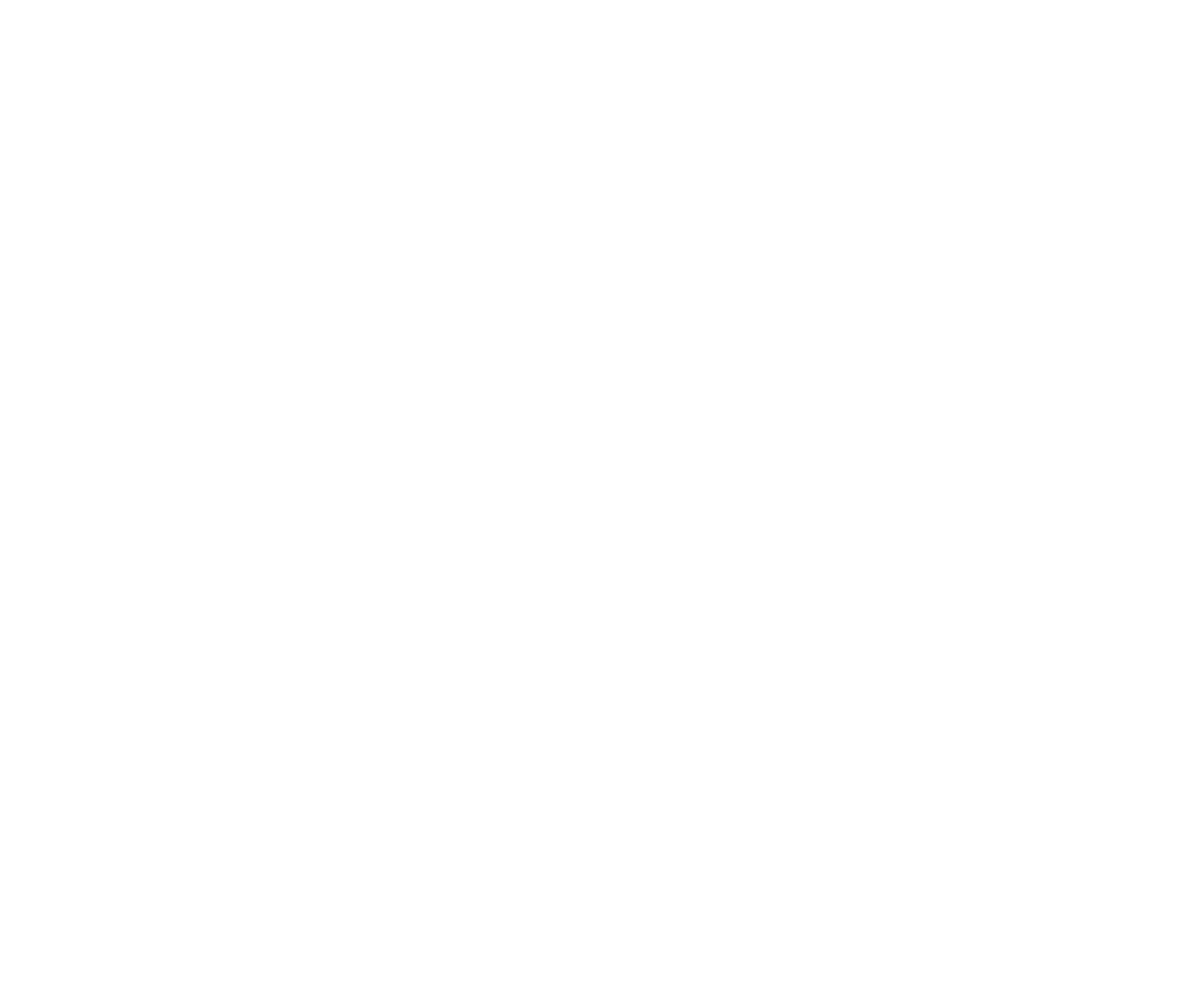
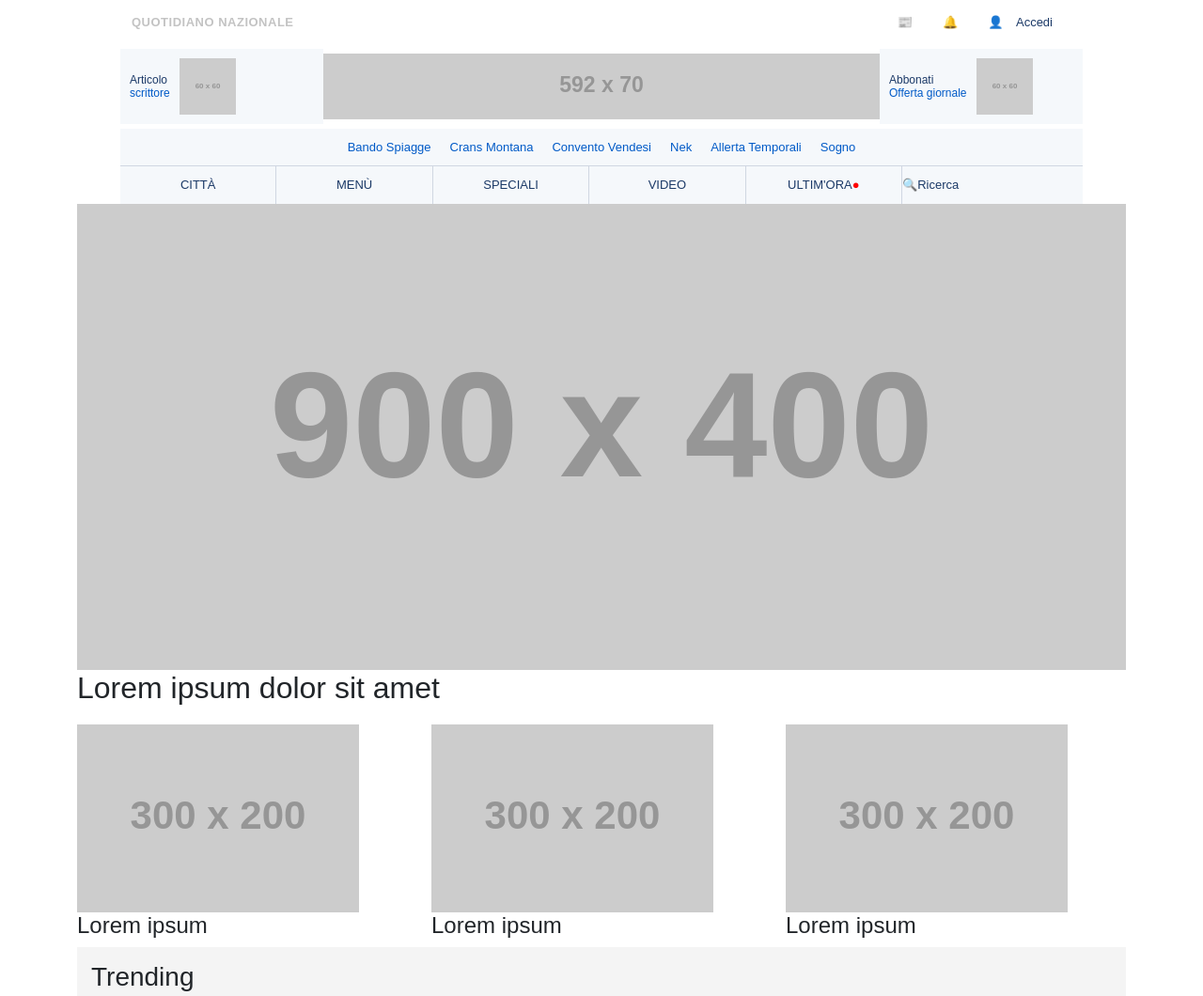
Before and after one commit to micolse/ProgPPM_Serri, a website: page index.html in a window 1280 px wide. Shown: the top 1060 px of the page at 94% size. Before the commit the page ends 800 px from the top, so only its background shows below. Drawn offline with nearby package versions, Linux system fonts and the light colour scheme; placeholder pictures from the web are drawn by us.

Commit message:
outline di header, navbar, sticky header, top bar

```diff
--- /dev/null
+++ b/css/style.css
@@ -0,0 +1,263 @@
+body {
+  margin: 0;
+  font-family: Arial, sans-serif;
+}
+
+.layout-container {
+  max-width: 1024px;
+  margin: 0 auto;
+}
+
+/* TOP BAR 40px */
+.top-bar {
+  height: 47px;
+  background: white;
+  font-size: 13px;
+}
+
+.top-bar-inner {
+  max-width: 1024px;
+  margin: 0 auto;
+
+  display: flex;
+  justify-content: space-between;
+  align-items: center;
+
+  padding: 0 12px;
+}
+
+.top-left {
+  color: #c3c3c3;
+  font-weight: 600;
+  letter-spacing: 0.5px;
+  line-height: 47px;
+}
+
+.top-right {
+  display: flex;
+  align-items: center;
+  gap: 12px;
+  color: #1b3967;
+  line-height: 47px;
+}
+
+.top-right span,
+.top-right .login {
+  position: relative;
+  padding: 0 10px;
+}
+
+/* linee tra elementi */
+.top-right span:nth-child(1)::after,
+.top-right span:nth-child(2)::after {
+  content: "";
+  position: absolute;
+  right: 0;
+  top: 20%;
+  height: 60%;
+  width: 1px;
+  background: white;
+}
+
+/* HEADER PRINCIPALE 90px */
+.header-main {
+  height: 90px;
+  display: flex;
+  align-items: center;
+  background: white;
+}
+
+.header-grid {
+  display: grid;
+  grid-template-columns: 1fr 2fr 1fr;
+  align-items: center;
+  width: 100%;
+}
+
+/* SINISTRA + DESTRA (contenuti doppi) */
+.manchette {
+  display: flex;
+  align-items: center;
+  gap: 10px;
+  background: #f5f8fb;
+  padding: 10px;
+}
+
+.manchette img {
+  width: 60px;
+  height: 60px;
+  object-fit: cover;
+}
+
+.manchette-text h5 {
+  margin: 0;
+  font-size: 12px;
+  line-height: 14px;
+  color: #1b3967;
+}
+
+.manchette-text p {
+  margin: 0;
+  font-size: 12px;
+  line-height: 14px;
+  color: #005ac7;
+}
+
+.tag {
+  font-size: 12px;
+  color: gray;
+}
+
+/* CENTRO */
+.header-center {
+  display: flex;
+  justify-content: center;
+}
+
+/*trending topics*/
+.trending-topics {
+  height: 40px;
+  background: #f5f8fb;
+  display: flex;
+  align-items: center;
+  gap: 20px;
+  font-size: 13px;
+  justify-content: center;
+  border-bottom: 1px solid #d0d7e2;
+}
+
+.trending-topics span {
+  color: #005ac7;
+  cursor: pointer;
+  white-space: nowrap;
+}
+
+/*navbar*/
+
+.nav-bar {
+  height: 40px;
+  display: flex;
+  align-items: stretch;
+  background: #f5f8fb;
+}
+
+/* parte sinistra (5 voci) */
+.nav-left {
+  display: flex;
+  flex: 1;
+}
+.nav-left > div {
+  flex: 1;
+  text-align: center;
+  font-size: 13px;
+  color: #1b3967;
+  cursor: pointer;
+  border-right: 1px solid #d0d7e2;
+  display: flex;
+  align-items: center;
+  justify-content: center;
+}
+
+/* search fissa */
+.nav-right {
+  width: 192px;
+  padding-right: 10px;
+  font-size: 13px;
+  color: #1b3967;
+  display: flex;
+  align-items: center;
+  justify-content: flex-start;
+}
+
+/**/
+
+.sticky-header {
+  position: fixed;
+  top: 0;
+  width: 100%;
+  height: 85px;
+  background: white;
+  z-index: 1000;
+
+  transform: translateY(-100%);
+  transition: transform 0.3s ease;
+  pointer-events: none;
+
+  align-items: center;
+  border-bottom: 1px solid #ddd;
+}
+.sticky-header.show {
+  transform: translateY(0);
+  pointer-events: auto;
+}
+
+.sticky-grid {
+  display: grid;
+  grid-template-columns: 1fr 1fr 1fr;
+  align-items: center;
+}
+
+/* SINISTRA */
+.sticky-left {
+  display: flex;
+  gap: 10px;
+  align-items: center;
+}
+
+/* CENTRO */
+.sticky-center {
+  display: flex;
+  justify-content: center;
+}
+
+/* DESTRA */
+.sticky-right {
+  display: flex;
+  justify-content: flex-end;
+  gap: 15px;
+  align-items: center;
+}
+
+/* icone */
+.icon {
+  cursor: pointer;
+}
+
+.sticky-menu {
+  display: flex;
+  list-style: none;
+  gap: 15px;
+}
+
+.navbar ul {
+  display: flex;
+  list-style:none;
+  gap: 15px;
+  margin: 0;
+  padding: 0;
+}
+
+.navbar li{
+  color: white;
+  font-size: 14px;
+  cursor: pointer;
+}
+
+.hero img {
+  width: 100%;
+}
+
+.hero {
+  margin-bottom: 20px;
+}
+
+.news-grid {
+  display: grid;
+  grid-template-columns: repeat(3, 1fr);
+  gap: 15px;
+}
+
+.sidebar {
+  background: #f4f4f4;
+  padding: 15px;
+}
--- a/index.html
+++ b/index.html
@@ -2,12 +2,192 @@
 <html lang="it">
 <head>
   <meta charset="UTF-8">
-  <title>News Clone</title>
+  <title>Clone Il Carlino</title>
 
   <!-- Bootstrap -->
   <link href="https://cdn.jsdelivr.net/npm/bootstrap@5.3.0/dist/css/bootstrap.min.css" rel="stylesheet">
+  <link rel="stylesheet" href="css/style.css">
+
 </head>
+
 <body>
+
+<!-- TOP BAR -->
+<div class="top-bar">
+  <div class="container top-bar-inner">
+
+    <div class="top-left">
+      QUOTIDIANO NAZIONALE
+    </div>
+
+    <div class="top-right">
+
+      <span>📰</span>
+
+      <span>🔔</span>
+
+      <div class="login">
+        👤 <span>Accedi</span>
+      </div>
+
+    </div>
+
+  </div>
+</div>
+<!-- HEADER PRINCIPALE -->
+<header class="header-main">
+
+  <div class="layout-container header-grid">
+
+    <!-- SINISTRA: ARTICOLO -->
+    <div class="manchette">
+      <div class="manchette-text">
+        <h5>Articolo</h5>
+        <p>scrittore</p>
+      </div>
+      <img src="https://placehold.co/60x60">
+
+    </div>
+
+    <!-- CENTRO: LOGO -->
+    <div class="header-center">
+      <img src="https://placehold.co/592x70">
+    </div>
+
+    <!-- DESTRA: ABBONATI -->
+    <div class="manchette">
+      <div class="manchette-text">
+        <h5>Abbonati</h5>
+        <p>Offerta giornale</p>
+      </div>
+      <img src="https://placehold.co/60x60">
+    </div>
+
+  </div>
+
+</header>
+
+<div class="layout-container trending-topics">
+
+  <span> Bando Spiagge </span>
+  <span> Crans Montana </span>
+  <span> Convento Vendesi </span>
+  <span> Nek </span>
+  <span> Allerta Temporali </span>
+  <span> Sogno </span>
+
+</div>
+
+<!--navbar-->
+<div class="layout-container nav-bar">
+
+  <div class="nav-left">
+
+    <div class="dropdown">CITTÀ</div>
+    <div class="dropdown">MENÙ</div>
+    <div class="dropdown">SPECIALI</div>
+
+    <div>VIDEO</div>
+    <div> ULTIM'ORA <span style="color:red;">●</span> </div>
+
+  </div>
+
+  <div class="nav-right">
+    🔍Ricerca
+  </div>
+
+</div>
+
+  <!-- STICKY HEADER -->
+</header>
+<div class="sticky-header hidden">
+
+  <div class="container sticky-grid">
+
+    <!-- SINISTRA -->
+    <div class="sticky-left">
+      <span>Menu</span>
+      <span class="icon">🔍</span>
+    </div>
+
+    <!-- CENTRO -->
+    <div class="sticky-center">
+      <img src="https://placehold.co/120x40">
+    </div>
+
+    <!-- DESTRA -->
+    <div class="sticky-right">
+      <span>Acquista giornale</span>
+      <span class="icon">🔔</span>
+      <span>Accedi</span>
+    </div>
+
+  </div>
+
+</div>
+
+<!-- CONTENUTO PRINCIPALE -->
+<div class="container">
+
+  <!-- HERO -->
+  <section class="hero">
+    <img src="https://placehold.co/900x400">
+    <h2>Lorem ipsum dolor sit amet</h2>
+  </section>
+
+  <!-- LAYOUT 2 COLONNE -->
+  <div class="main-layout">
+
+    <!-- CONTENUTO -->
+    <main>
+
+      <!-- GRID NOTIZIE -->
+      <section class="news-grid">
+
+        <div>
+          <img src="https://placehold.co/300x200">
+          <h4>Lorem ipsum</h4>
+        </div>
+
+        <div>
+          <img src="https://placehold.co/300x200">
+          <h4>Lorem ipsum</h4>
+        </div>
+
+        <div>
+          <img src="https://placehold.co/300x200">
+          <h4>Lorem ipsum</h4>
+        </div>
+
+      </section>
+
+    </main>
+
+    <!-- SIDEBAR -->
+    <aside class="sidebar">
+      <h3>Trending</h3>
+      <ul>
+        <li>Lorem ipsum</li>
+        <li>Lorem ipsum</li>
+        <li>Lorem ipsum</li>
+      </ul>
+    </aside>
+
+  </div>
+
+</div>
+
+<script>
+  window.addEventListener("scroll", function () {
+    const sticky = document.querySelector(".sticky-header");
+
+    if (window.scrollY > 120) {
+      sticky.classList.add("show");
+    } else {
+      sticky.classList.remove("show");
+    }
+  });
+</script>
 
 </body>
 </html>
```
